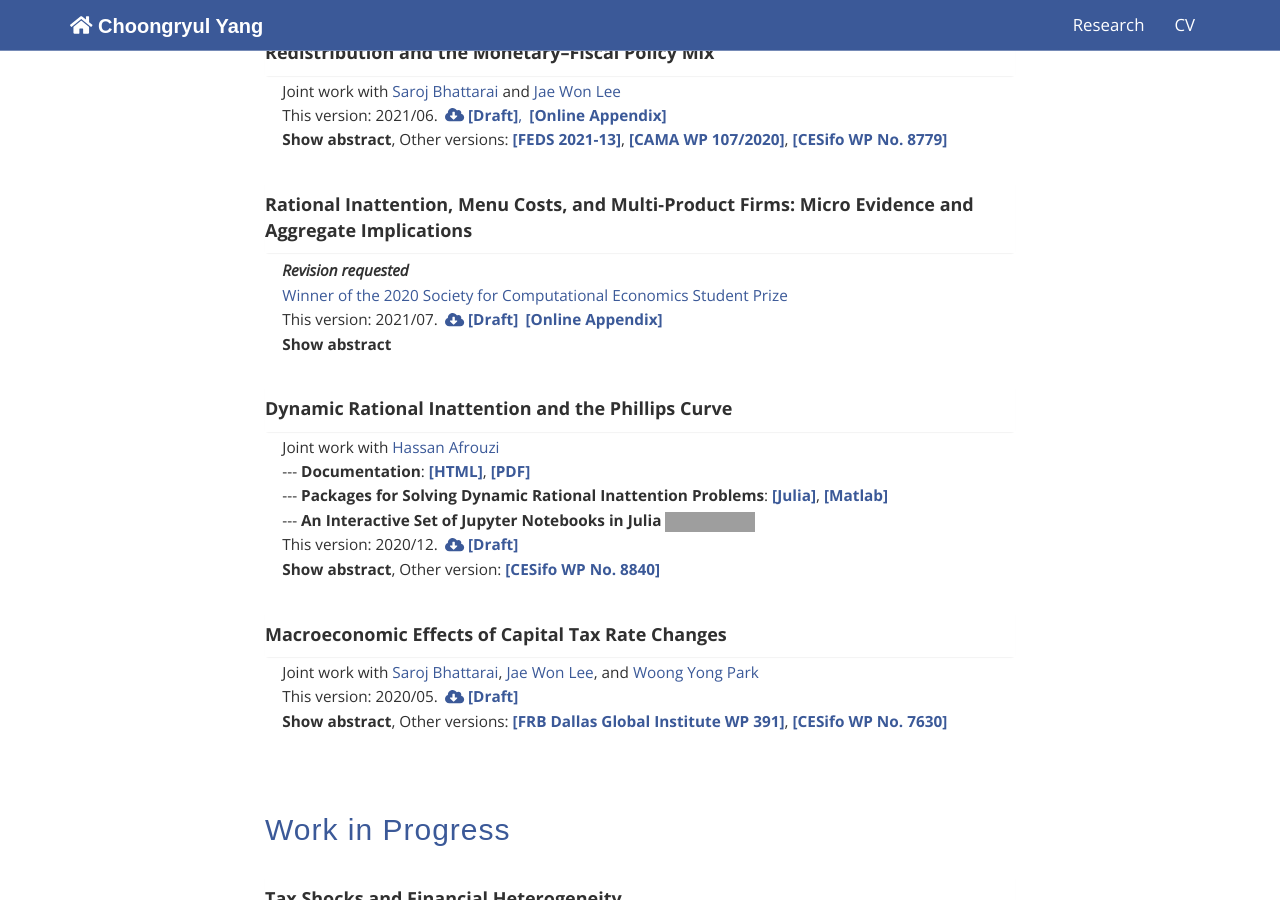
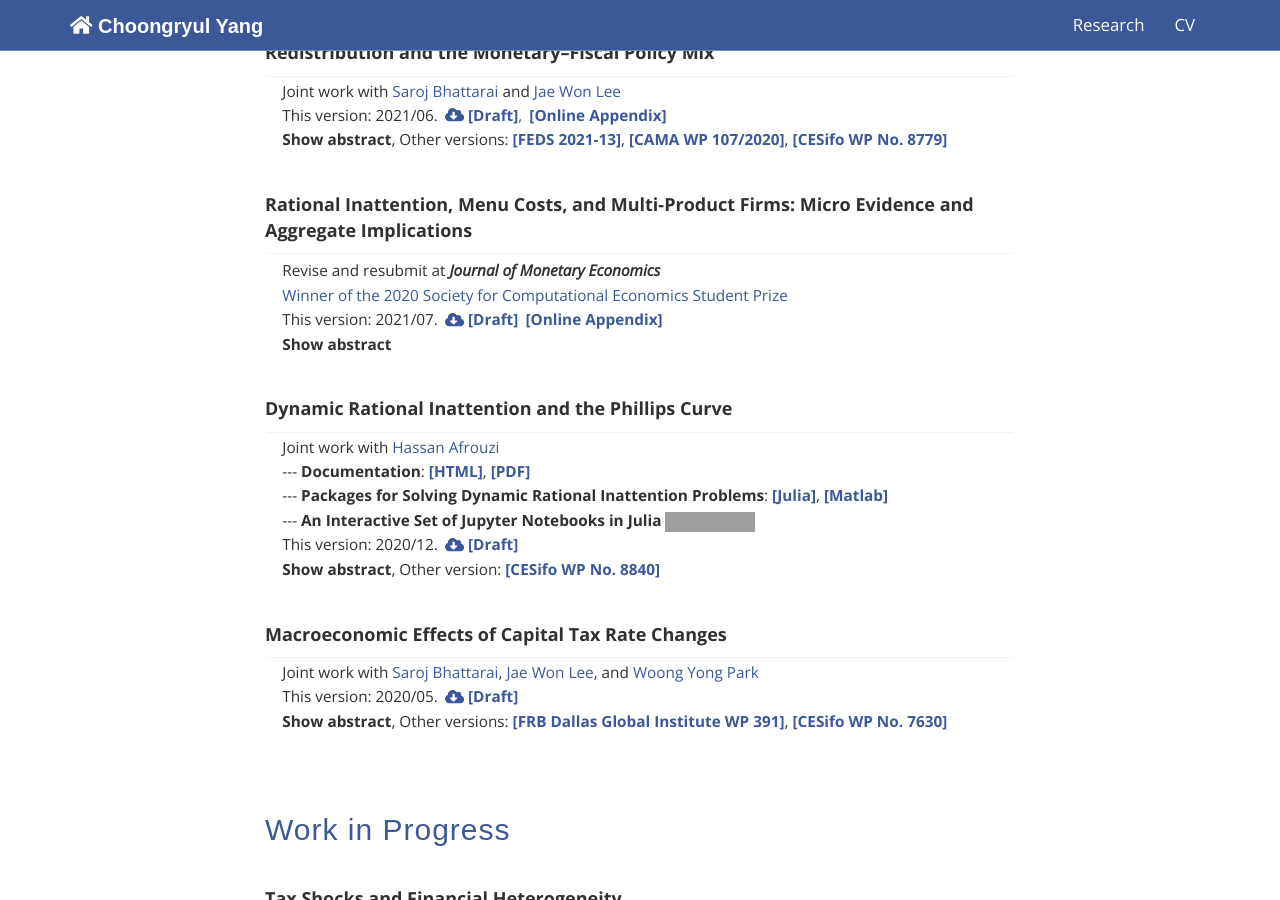
Before and after one commit to choongryulyang/choongryulyang.github.io, a Jekyll site: the page built from index.html, in a window 1280 px wide and 900 px high, scrolled down 1399 px. Built offline with Jekyll 4.4.1, drawn with Linux system fonts in a browser that asks for light colours; grey boxes are pictures that could not be loaded.

Commit message:
Update index.html

```diff
--- a/index.html
+++ b/index.html
@@ -313,7 +313,7 @@ title: Choongryul Yang
 
 						<p style="margin-bottom:0px; font-size: 11.5pt">
 						<a style="color: #303030">
-						<b><i>Revision requested</i></b>
+						Revise and resubmit at <b><i>Journal of Monetary Economics</i></b>
 						</p>
 
 						<p style="margin-bottom:0px; font-size: 11.5pt">
```
